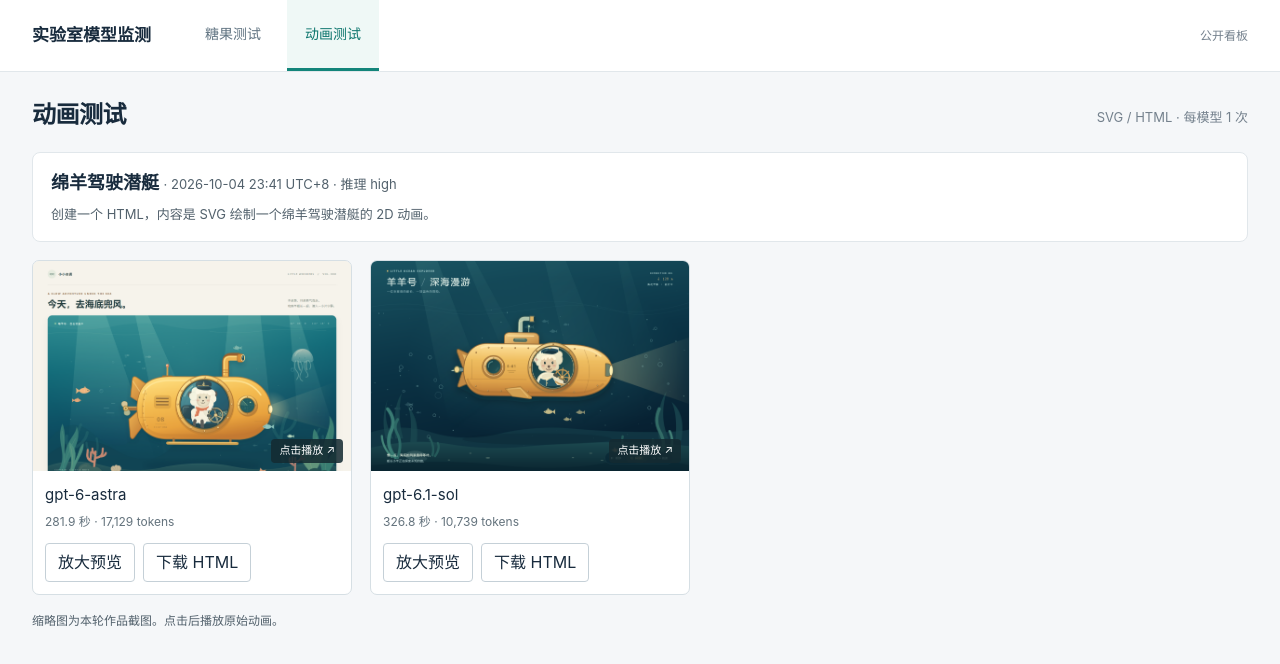
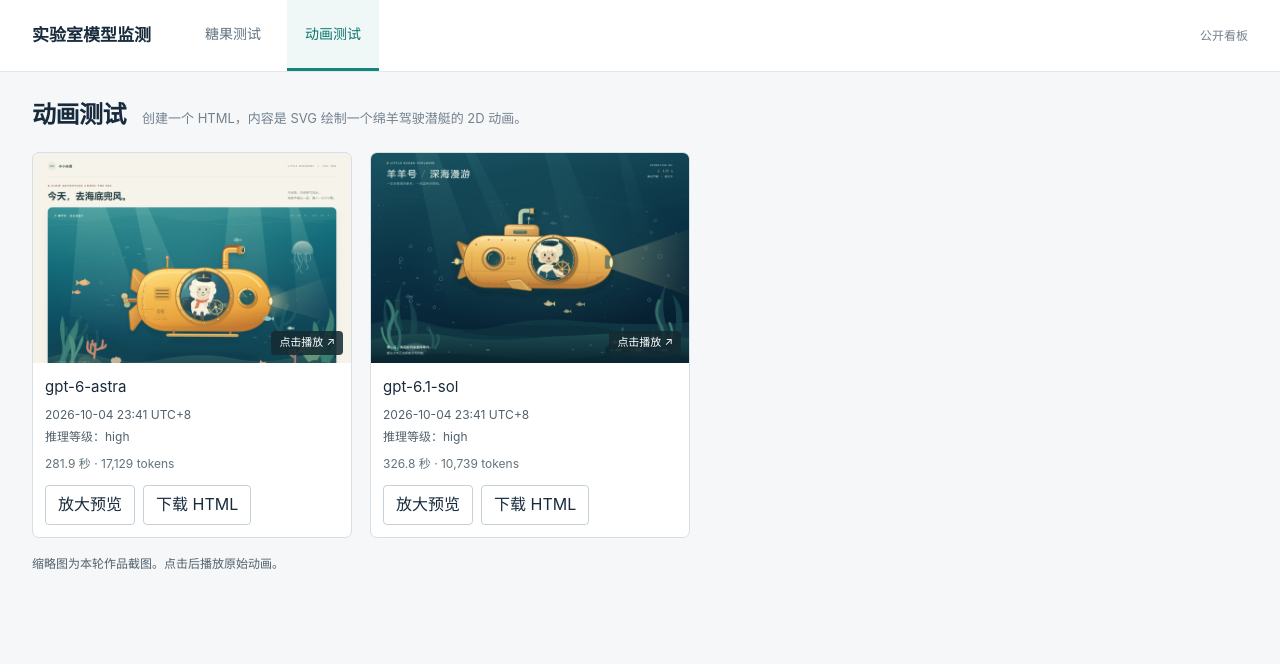
Before and after one commit to KevinJiang05/lab-model-monitor, a Next.js app: page /animations in a window 1280 px wide. Shown: the top 664 px of the page. Built offline with nearby package versions, Linux system fonts and the light colour scheme.

Commit message:
Update Site source

```diff
--- a/app/animations/page.module.css
+++ b/app/animations/page.module.css
@@ -1,6 +1,6 @@
 .page{min-height:100vh;background:var(--paper);color:var(--ink)}
 .main{max-width:1280px;margin:auto;padding:24px 32px}
-.runHeading{padding:16px 18px;margin-bottom:18px;border:1px solid var(--line);border-radius:8px;background:white}.runHeading h2{font-size:18px;font-weight:600;margin:0}.runHeading h2 span{font-size:13px;font-weight:400;color:#52616c;display:inline-block}.runHeading p{font-size:13px;color:#52616c;margin:6px 0 0}.note{font-size:12px;color:#52616c;margin-top:16px}
+.heading{justify-content:flex-start;align-items:baseline}.heading h1{flex-shrink:0}.heading p{margin:0}.cardBody .runMeta{display:flex;flex-direction:column;gap:3px;margin:6px 0 8px;font-size:12px;color:#52616c}.note{font-size:12px;color:#52616c;margin-top:16px}
 .grid{display:grid;grid-template-columns:repeat(auto-fill,minmax(260px,320px));gap:18px}.card{background:#fff;border:1px solid #d6dfe4;border-radius:7px;overflow:hidden;min-width:0}
 .thumbnail{display:block;position:relative;width:100%;aspect-ratio:1366/900;padding:0;border:0;background:#e2e8ec;cursor:zoom-in;overflow:hidden}.thumbnail img{display:block;width:100%;height:100%;object-fit:contain}.play{position:absolute;right:8px;bottom:8px;background:#142b31db;color:white;border-radius:4px;padding:3px 8px;font-size:11px}
 .cardBody{padding:12px}.cardBody h2{font-size:15px;margin:0}.cardBody p{font-size:12px;color:#63727c;margin:5px 0 12px}.cardBody>div{display:flex;gap:8px}
@@ -8,4 +8,4 @@
 .dialog{margin:auto;width:min(1280px,94vw);max-width:94vw;max-height:94vh;padding:0;border:1px solid #c5d0d7;border-radius:8px;background:#fff;color:#17232c;overscroll-behavior:contain}.dialog::backdrop{background:#081b2ac9}.dialogBody{padding:16px}.dialogHeading{display:flex;justify-content:space-between;align-items:center;gap:12px;margin-bottom:12px}.dialogHeading h2{font-size:18px;margin:0}
 .toolbar{display:flex;align-items:center;gap:12px;flex-wrap:wrap;background:#fff;padding:10px 12px;border:1px solid #d6dfe4;font-size:12px}.toolbar>div{margin-left:auto;display:flex;gap:8px}.frame{display:block;width:100%;height:70vh;min-height:320px;border:1px solid #d6dfe4;border-top:0;background:#fff}.frame:fullscreen{width:100vw;height:100vh;border:0}.empty{padding:60px 24px;text-align:center;border:1px solid #d6dfe4;background:#fff}
 .details{margin-top:12px;background:#fff;border:1px solid #d6dfe4;border-radius:4px;padding:10px 12px;overflow-wrap:anywhere}.details summary{cursor:pointer;font-weight:600}.details pre{max-height:360px;overflow:auto;white-space:pre;font-size:12px}.details p{color:#52616c}
-@media(max-width:600px){.main{padding:18px 12px}.runHeading h2 span{display:block;margin-top:4px}.grid{grid-template-columns:repeat(auto-fill,minmax(240px,1fr));gap:12px}.dialog{margin:auto;width:96vw;max-width:96vw;max-height:96vh}.dialogBody{padding:10px}.toolbar{gap:8px}.toolbar>div{margin-left:0;flex-wrap:wrap}.frame{height:65vh;min-height:320px}}
+@media(max-width:600px){.main{padding:18px 12px}.grid{grid-template-columns:repeat(auto-fill,minmax(240px,1fr));gap:12px}.dialog{margin:auto;width:96vw;max-width:96vw;max-height:96vh}.dialogBody{padding:10px}.toolbar{gap:8px}.toolbar>div{margin-left:0;flex-wrap:wrap}.frame{height:65vh;min-height:320px}}
--- a/app/animations/page.tsx
+++ b/app/animations/page.tsx
@@ -46,17 +46,13 @@ export default function Animations() {
   return <div className={styles.page}>
     <TestHeader active="animation" />
     <main className={styles.main}>
-      <div className="test-heading"><h1>动画测试</h1><span>SVG / HTML · 每模型 1 次</span></div>
-      <section className={styles.runHeading} aria-label="本轮动画测试">
-        <h2>绵羊驾驶潜艇 <span>· {testedAt} UTC+8 · 推理 {results.reasoning_effort}</span></h2>
-        <p>{results.prompt}</p>
-      </section>
+      <div className={`test-heading ${styles.heading}`}><h1>动画测试</h1><p>{results.prompt}</p></div>
       <div className={styles.grid}>{samples.map((s, index) => <article className={styles.card} key={s.requested_model}>
         <button className={styles.thumbnail} disabled={!s.html} onClick={() => setActive(index)} aria-label={`放大预览 ${s.requested_model}`}>
           {s.html && thumbnails[s.sha256 || ""] ? <Image src={thumbnails[s.sha256 || ""]} width={1366} height={900} alt={`${s.requested_model} 的绵羊潜艇动画截图`} unoptimized /> : <span>{s.html ? "点击预览动画" : labels[s.status] || s.status}</span>}
           {s.html && <span className={styles.play}>点击播放 ↗</span>}
         </button>
-        <div className={styles.cardBody}><h2>{s.requested_model}</h2><p>{s.elapsed_seconds.toFixed(1)} 秒 · {s.total_tokens === null ? "用量未返回" : `${s.total_tokens.toLocaleString()} tokens`}</p><div><button disabled={!s.html} onClick={() => setActive(index)}>放大预览</button><button disabled={!s.html} onClick={() => download(s)}>下载 HTML</button></div></div>
+        <div className={styles.cardBody}><h2>{s.requested_model}</h2><p className={styles.runMeta}><time dateTime={results.created_at}>{testedAt} UTC+8</time><span>推理等级：{results.reasoning_effort}</span></p><p>{s.elapsed_seconds.toFixed(1)} 秒 · {s.total_tokens === null ? "用量未返回" : `${s.total_tokens.toLocaleString()} tokens`}</p><div><button disabled={!s.html} onClick={() => setActive(index)}>放大预览</button><button disabled={!s.html} onClick={() => download(s)}>下载 HTML</button></div></div>
       </article>)}</div>
       <p className={styles.note}>缩略图为本轮作品截图。点击后播放原始动画。</p>
       <dialog ref={dialog} className={styles.dialog} onClose={() => setActive(null)} onClick={event => { if (event.target === event.currentTarget) dialog.current?.close(); }}>
```
